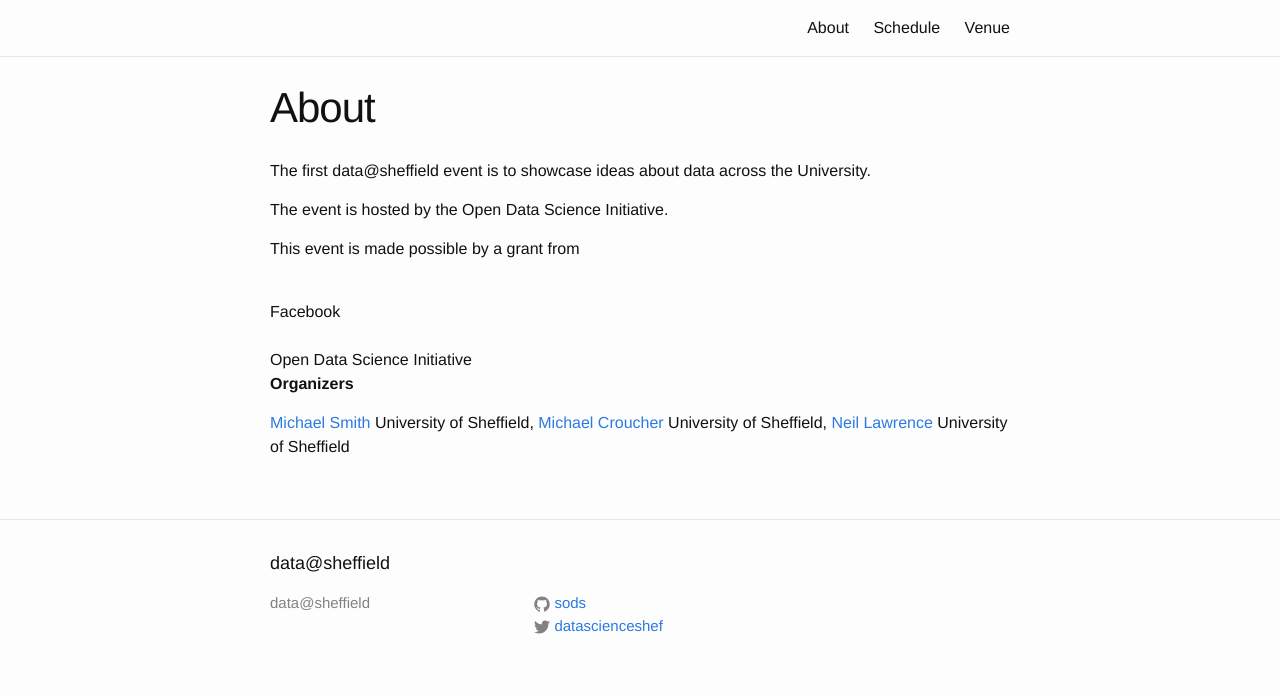
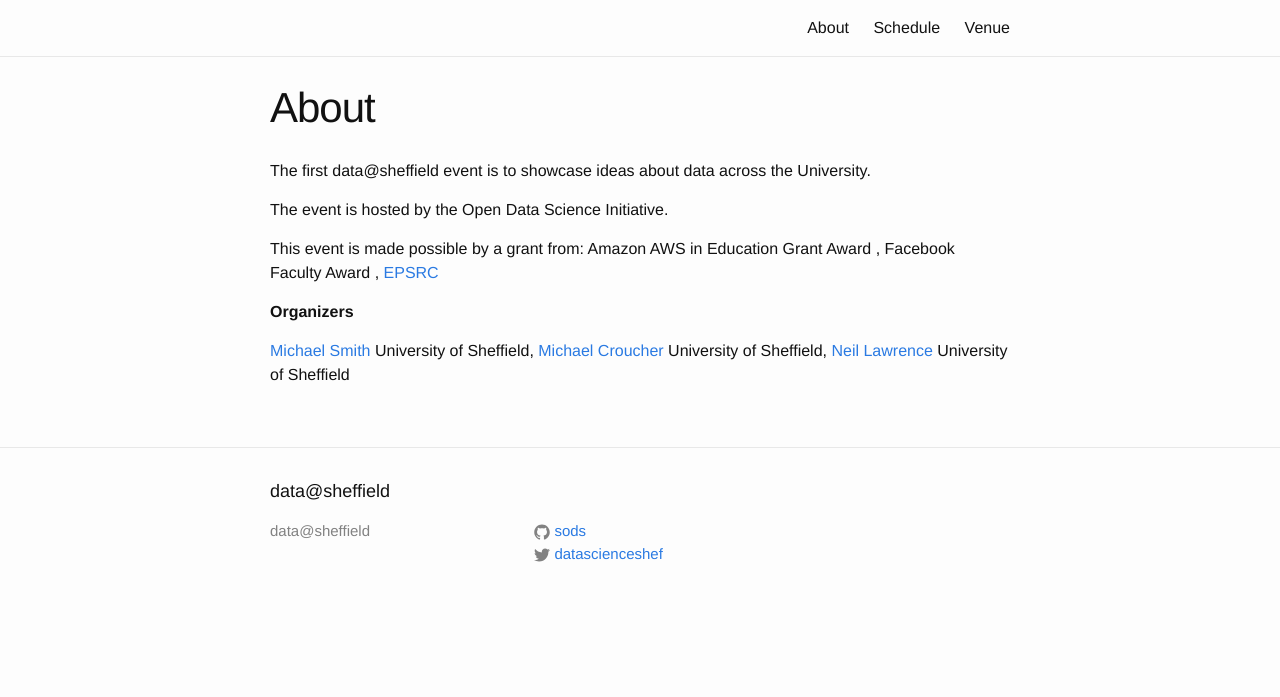
Before and after one commit to sods/das2015, a Jekyll site: the page built from index.html, in a window 1280 px wide. Shown: the part 351-1048 px from the top of the page. Built offline with Jekyll 4.4.1, drawn with Linux system fonts in a browser that asks for light colours; after the commit the page ends 976 px from its top, so only the background shows below that.

Commit message:
Update sponsors

```diff
--- a/_config.yml
+++ b/_config.yml
@@ -27,8 +27,10 @@ conference:
   - 2016-12-16
   draft: True # set to True if the programme is draft only.
   sponsors:
-  - name: Facebook
-  - name: Open Data Science Initiative
+  - name: Amazon AWS in Education Grant Award
+  - name: Facebook Faculty Award
+  - name: EPSRC
+    url: http://gow.epsrc.ac.uk/NGBOViewGrant.aspx?GrantRef=EP/N014162/1
 baseurl: "/das2015" # the subpath of your site, e.g. /blog/
 url: "http://opendsi.cc" # the base hostname & protocol for your site
 twitter_username: datascienceshef
--- a/_layouts/about.html
+++ b/_layouts/about.html
@@ -8,10 +8,11 @@ layout: page
   {{ content }}
 
   {% if site.conference.sponsors %}
-  <p>This event is made possible by a grant from</p>
-  {% for sponsor in site.conference.sponsors %}
-  <br>{{ sponsor.name }}</br>
-  {% endfor %}
+  {% assign lastone = site.conference.sponsors | last %}
+  <p>This event is made possible by a grant from:
+  {% for person in site.conference.sponsors %}
+  {% include listperson.html %}
+  {% endfor %}</p>
   {% endif %}
 
   <p><strong>Organizers</strong></p>
```
